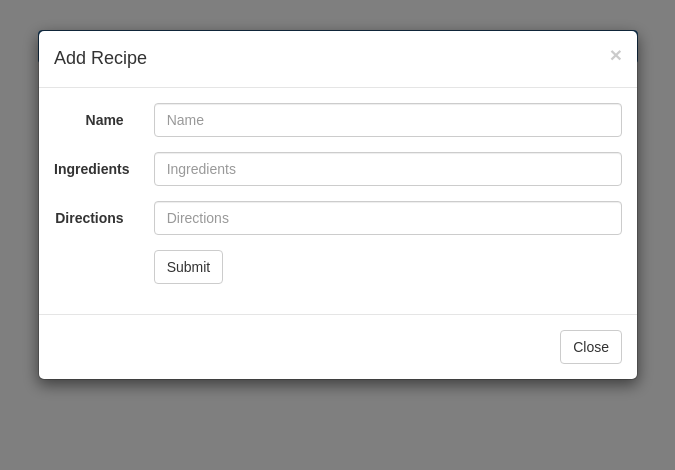
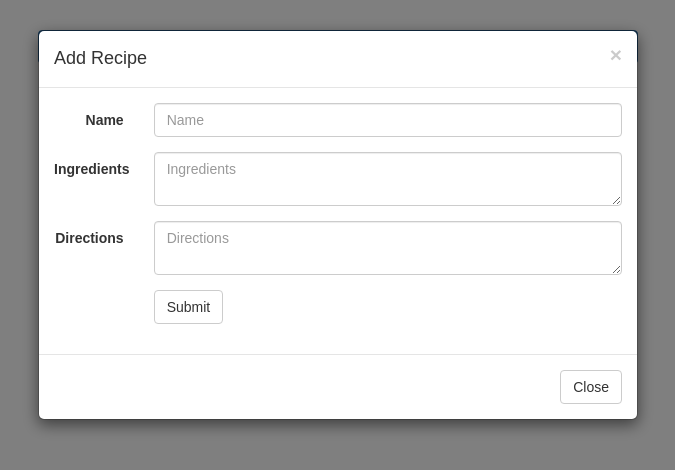
Before and after one commit to boopeshmahendran/recipe-react, a React (Create React App) app: page / in a window 1280 px wide. Both pictures are taken after a click on the button "Add Recipe". Shown: the top 470 px of the page, without its empty margins (302-977 px from the left). Built offline with nearby package versions, Linux system fonts and the light colour scheme.

Commit message:
Added submit handler in AddRecipe component

```diff
--- a/src/components/AddRecipe.js
+++ b/src/components/AddRecipe.js
@@ -1,4 +1,5 @@
 import React, { Component } from 'react';
+import ReactDOM from 'react-dom';
 import Button from 'react-bootstrap/lib/Button';
 import Modal from 'react-bootstrap/lib/Modal';
 import Form from 'react-bootstrap/lib/Form';
@@ -23,6 +24,16 @@ class AddRecipe extends Component {
         this.setState({ showModal: true });
     }
 
+    submitHandler(e) {
+        e.preventDefault();
+
+        this.props.addRecipe({
+            name: ReactDOM.findDOMNode(this.refs.name).value,
+            ingredients: ReactDOM.findDOMNode(this.refs.ingredients).value,
+            directions: ReactDOM.findDOMNode(this.refs.directions).value,
+        });
+    }
+
     render() {
         return (
             <div>
@@ -32,13 +43,13 @@ class AddRecipe extends Component {
                     <Modal.Title>Add Recipe</Modal.Title>
                   </Modal.Header>
                   <Modal.Body>
-                    <Form horizontal>
+                    <Form horizontal onSubmit={(e) => this.submitHandler(e)}>
                         <FormGroup controlId="name">
                           <Col componentClass={ControlLabel} sm={2}>
                               Name
                           </Col>
                           <Col sm={10}>
-                            <FormControl type="text" placeholder="Name" />
+                            <FormControl ref="name" type="text" placeholder="Name" />
                           </Col>
                         </FormGroup>
                         <FormGroup controlId="ingredients">
@@ -46,7 +57,7 @@ class AddRecipe extends Component {
                               Ingredients
                           </Col>
                           <Col sm={10}>
-                            <FormControl type="text" placeholder="Ingredients" />
+                            <FormControl componentClass="textarea" ref="ingredients" type="text" placeholder="Ingredients" />
                           </Col>
                         </FormGroup>
 
@@ -55,7 +66,7 @@ class AddRecipe extends Component {
                               Directions
                           </Col>
                           <Col sm={10}>
-                            <FormControl type="text" placeholder="Directions" />
+                            <FormControl componentClass="textarea" ref="directions" type="text" placeholder="Directions" />
                           </Col>
                         </FormGroup>
 
```
